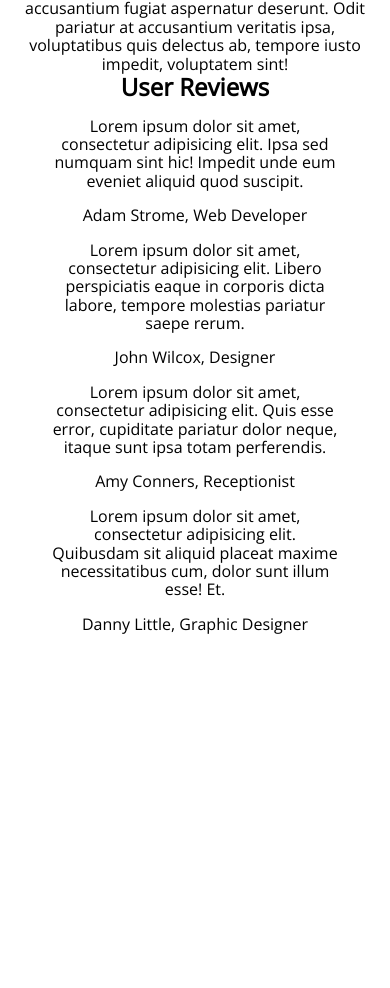
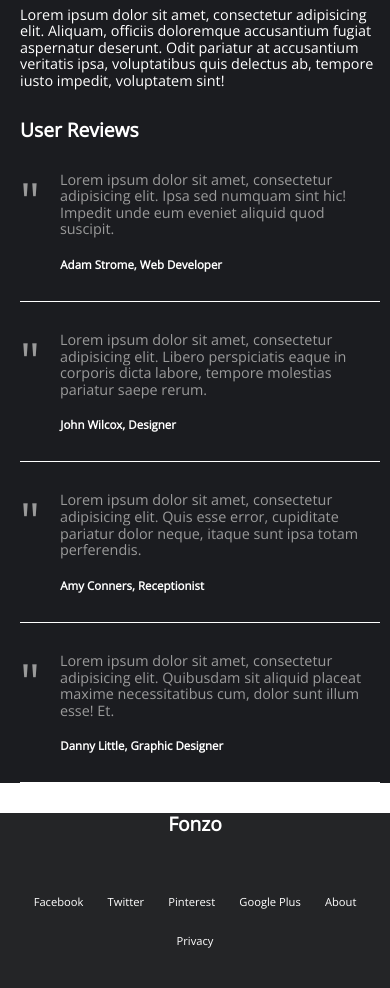
Before and after one commit to training-projects/fonzo, a website: page src/index.html in a window 390 px wide. Shown: the part 2485-3473 px from the top of the page. Before the commit the page ends 3120 px from the top, so only its background shows below. Drawn offline with nearby package versions, Linux system fonts and the light colour scheme; files that its build step writes are made by us from their sources.

Commit message:
finish layout

```diff
--- a/src/app.yaml
+++ b/src/app.yaml
@@ -11,4 +11,4 @@ handlers:
     upload: index.html
 
   - url: /
-    static_dir: src/
+    static_dir: dist/
--- a/src/assets/css/_includes/_about.styl
+++ b/src/assets/css/_includes/_about.styl
@@ -1,32 +1,78 @@
 .about
-	lost-center: 960px
 	text-align: center
 	padding: 0 10px
 	box-sizing: border-box
+	background-color: grayDarker
+	color: mainWhite
 
 	.about-header
-		border-bottom: 1px solid mainGray
 		.about-title
+			border-bottom: 1px solid mainGray
 			font-size: 1.1em
 			padding: 30px 50px
+			lost-center: 960px
+			margin-bottom: 50px
 
-	.about-text
-		lost-column: 1/3 0 15px
+	.about-content
+		lost-center: 960px
 
-		h2
-			margin: 0
+		.about-text
+			lost-column: 1/3 0 30px
+			text-align: left
+			box-sizing: border-box
 
-		p
-			margin: 0
+			h2
+				margin: 0 0 30px 0
+				font-size: 1.2em
 
-	.about-reviews
-		lost-column: 2/3 3 15px
+			p
+				margin: 0 0 20px 0
+				font-size: 0.9em
 
-		header
-			h2
-				margin: 0
+		.about-reviews
+			lost-column: 2/3 2 30px
+			text-align: left
+			box-sizing: border-box
 
-		article
-			blockquote
+			header
+				h2
+					margin: 0 0 30px 0
+					font-size: 1.2em
+
+			article
+				font-size: 0.9em
+				border-bottom: 1px solid mainWhite
+				margin-bottom: 30px
+				padding-bottom: @margin-bottom
+				lost-column: 1
+
 				span
+					font-size: 50px
+					margin-right: 20px
+					display: block
+					float: left
+					color: 	mainGray
+
+				blockquote
+					display: inline
 					margin: 0
+					color: mainGray
+
+				h3
+					margin: 0 0 0 3.5em
+					font-size: 0.8em
+					lost-column: 1
+
+@media screen and (max-width: 710px)
+	.about .about-content
+		.about-text
+			lost-column: 1
+			margin-bottom: 30px
+			padding-left: 10px
+
+		.about-reviews
+			lost-column: 1
+			padding-left: 10px
+
+			article h3
+				margin-top: 20px
--- a/src/assets/css/_includes/_footer.styl
+++ b/src/assets/css/_includes/_footer.styl
@@ -0,0 +1,44 @@
+.footer
+	color: mainWhite
+	background-color: grayDark
+	padding: 0 10px
+	box-sizing: border-box
+
+	.footer-content
+		lost-center: 960px
+
+		.footer-title
+			float: left
+			color: mainWhite
+			font-size: 1.2em
+
+		.footer-links
+			float: right
+			li
+				list-style-type: none
+				display: inline
+				padding-left: 30px
+				a
+					color: mainWhite
+					font-size: 0.7em
+					text-decoration: none
+					&:hover
+						text-decoration: underline
+
+@media screen and (max-width: 610px)
+	.footer .footer-content
+		.footer-title
+			text-align: center
+			float: none
+
+		.footer-links
+			float: none
+			text-align: center
+			margin: 0
+			padding: 0
+			padding: 30px 0
+
+			li
+				list-style-type: none
+				display: inline-block
+				padding: 10px
--- a/src/index.html
+++ b/src/index.html
@@ -157,6 +157,7 @@
 			<h1 class="about-title">Fonzo is the place where you can find all of the latest and greatest design goodies from your trusted web source</h1>
 		</header>
 
+		<div class="about-content">
 			<article class="about-text">
 				<h2>About Fonzo</h2>
 
@@ -173,26 +174,43 @@
 				</header>
 
 				<article>
-				<blockquote>Lorem ipsum dolor sit amet, consectetur adipisicing elit. Ipsa sed numquam sint hic! Impedit unde eum eveniet aliquid quod suscipit.</blockquote>
-				<span>Adam Strome, Web Developer</span>
+					<span>"</span><blockquote>Lorem ipsum dolor sit amet, consectetur adipisicing elit. Ipsa sed numquam sint hic! Impedit unde eum eveniet aliquid quod suscipit.</blockquote>
+					<h3>Adam Strome, Web Developer</h3>
 				</article>
 
 				<article>
-				<blockquote>Lorem ipsum dolor sit amet, consectetur adipisicing elit. Libero perspiciatis eaque in corporis dicta labore, tempore molestias pariatur saepe rerum.</blockquote>
-				<span>John Wilcox, Designer</span>
+					<span>"</span><blockquote>Lorem ipsum dolor sit amet, consectetur adipisicing elit. Libero perspiciatis eaque in corporis dicta labore, tempore molestias pariatur saepe rerum.</blockquote>
+					<h3>John Wilcox, Designer</h3>
 				</article>
 
 				<article>
-				<blockquote>Lorem ipsum dolor sit amet, consectetur adipisicing elit. Quis esse error, cupiditate pariatur dolor neque, itaque sunt ipsa totam perferendis.</blockquote>
-				<span>Amy Conners, Receptionist</span>
+					<span>"</span><blockquote>Lorem ipsum dolor sit amet, consectetur adipisicing elit. Quis esse error, cupiditate pariatur dolor neque, itaque sunt ipsa totam perferendis.</blockquote>
+					<h3>Amy Conners, Receptionist</h3>
 				</article>
 
 				<article>
-				<blockquote>Lorem ipsum dolor sit amet, consectetur adipisicing elit. Quibusdam sit aliquid placeat maxime necessitatibus cum, dolor sunt illum esse! Et.</blockquote>
-				<span>Danny Little, Graphic Designer</span>
+					<span>"</span><blockquote>Lorem ipsum dolor sit amet, consectetur adipisicing elit. Quibusdam sit aliquid placeat maxime necessitatibus cum, dolor sunt illum esse! Et.</blockquote>
+					<h3>Danny Little, Graphic Designer</h3>
 				</article>
 			</section>
+		</div>
 	</section>
+
+	<footer class="footer">
+		<section class="footer-content">
+			<h2 class="footer-title">Fonzo</h2>
+
+			<ul class="footer-links">
+				<li><a href="#">Facebook</a></li>
+				<li><a href="#">Twitter</a></li>
+				<li><a href="#">Pinterest</a></li>
+				<li><a href="#">Google Plus</a></li>
+				<li><a href="#">About</a></li>
+				<li><a href="#">Privacy</a></li>
+			</ul>
+		</section>
+	</footer>
+
 	<link href="https://fonts.googleapis.com/css?family=Open+Sans" rel="stylesheet">
 	<script src="assets/scripts/jquery.min.js"></script>
 	<script src="assets/scripts/all.js"></script>
```
Also changed, not shown: gulpfile.js (+4 -3 lines), README.md. Lines whose indentation alone changed are shown as unchanged.
